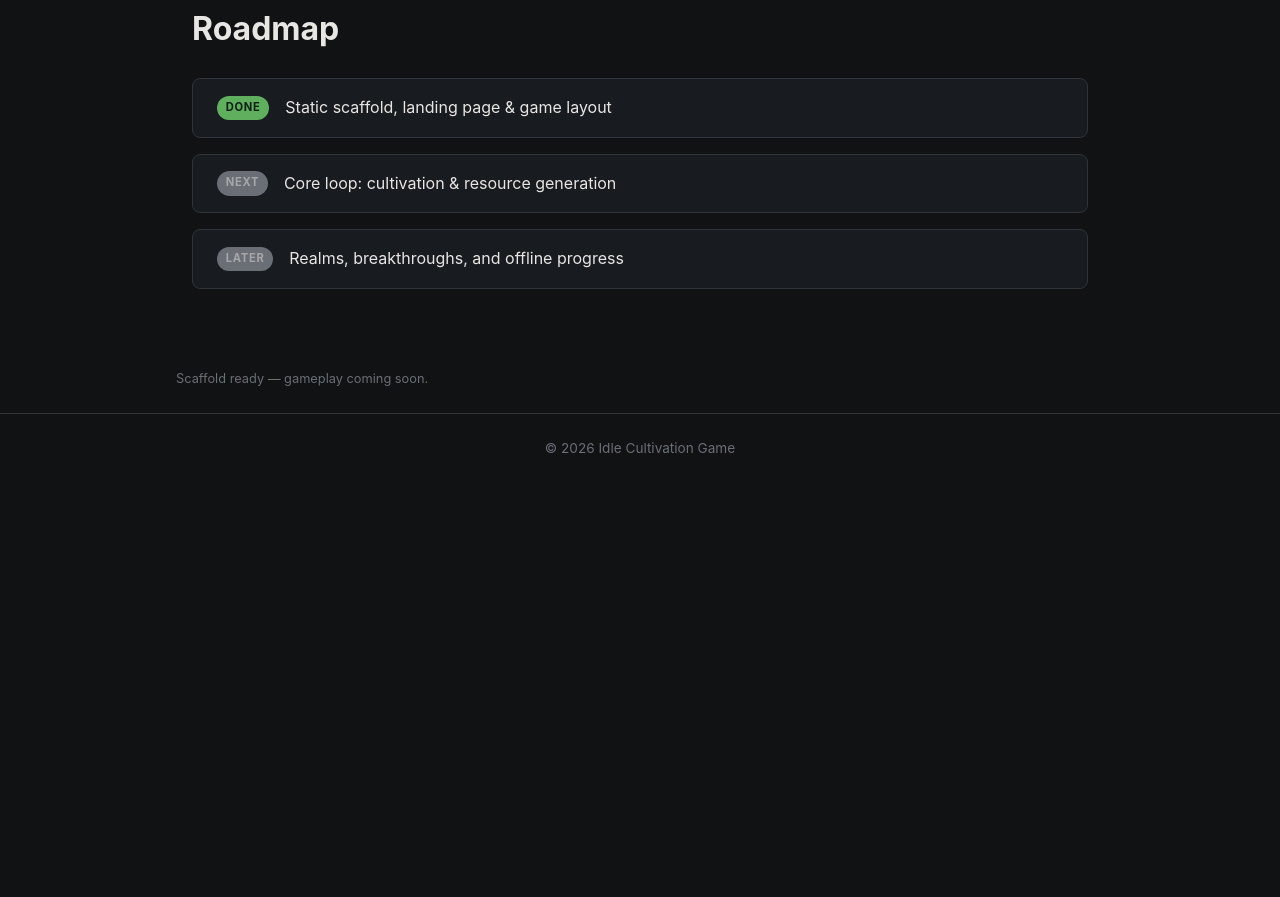
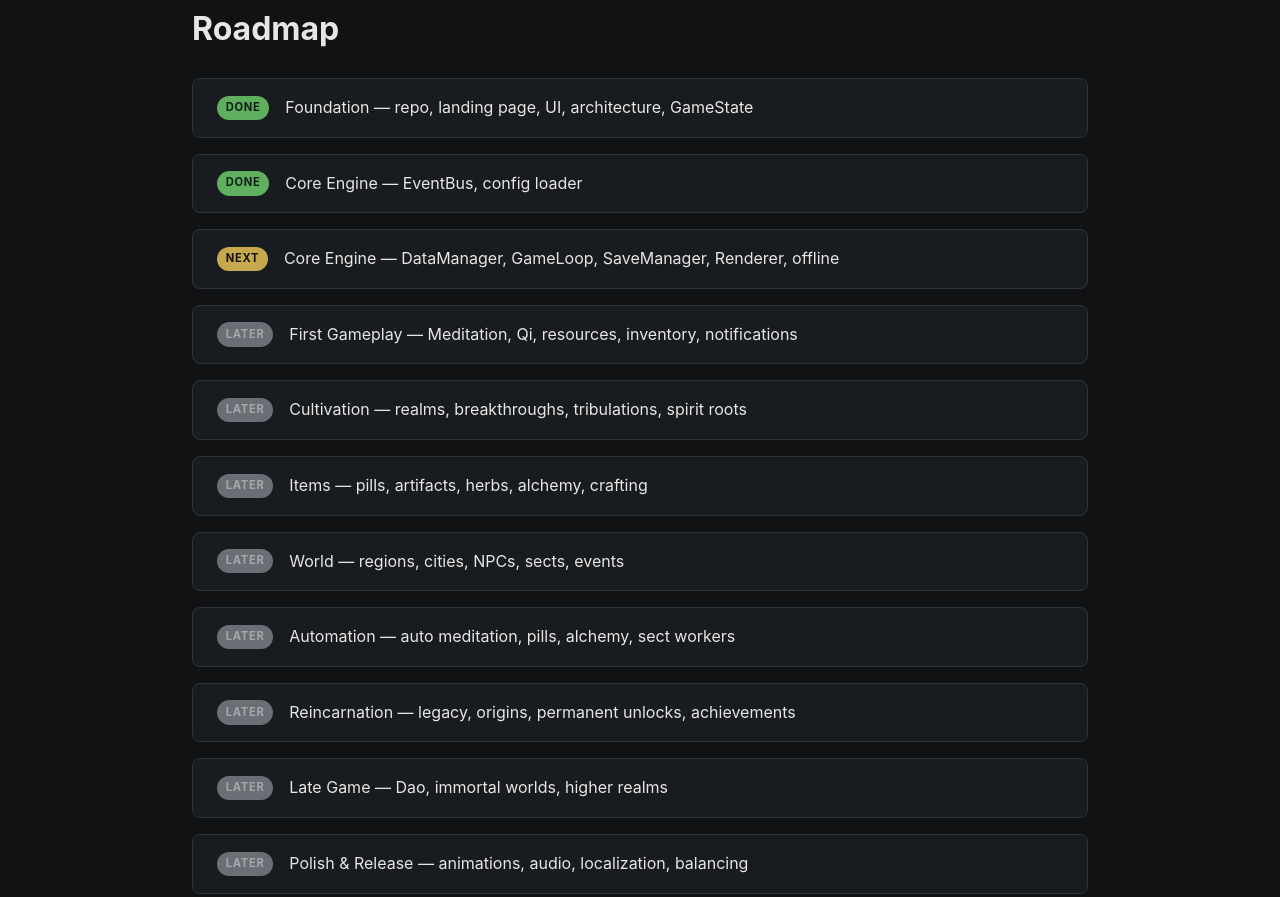
Before and after one commit to HuseyinKutlukkaya/IdleCultivationGame, a plain HTML site: page index.html in a window 1280 px wide. Shown: the part 2237-3134 px from the top of the page. Before the commit the page ends 2721 px from the top, so only its background shows below. Drawn offline with Linux system fonts and the light colour scheme.

Commit message:
feat: mirror real roadmap phases in landing page

```diff
--- a/css/styles.css
+++ b/css/styles.css
@@ -660,6 +660,11 @@ a:hover {
   background: var(--color-success);
 }
 
+.roadmap__status--next {
+  color: #14100a;
+  background: var(--color-accent);
+}
+
 .roadmap__status--todo {
   color: var(--color-text-muted);
   background: var(--color-todo);
--- a/index.html
+++ b/index.html
@@ -284,9 +284,17 @@
           <h2 class="section__title">Roadmap</h2>
         </header>
         <ul class="roadmap" data-reveal>
-          <li class="roadmap__item"><span class="roadmap__status roadmap__status--done">Done</span> Static scaffold, landing page &amp; game layout</li>
-          <li class="roadmap__item"><span class="roadmap__status roadmap__status--todo">Next</span> Core loop: cultivation &amp; resource generation</li>
-          <li class="roadmap__item"><span class="roadmap__status roadmap__status--todo">Later</span> Realms, breakthroughs, and offline progress</li>
+          <li class="roadmap__item"><span class="roadmap__status roadmap__status--done">Done</span> Foundation — repo, landing page, UI, architecture, GameState</li>
+          <li class="roadmap__item"><span class="roadmap__status roadmap__status--done">Done</span> Core Engine — EventBus, config loader</li>
+          <li class="roadmap__item"><span class="roadmap__status roadmap__status--next">Next</span> Core Engine — DataManager, GameLoop, SaveManager, Renderer, offline</li>
+          <li class="roadmap__item"><span class="roadmap__status roadmap__status--todo">Later</span> First Gameplay — Meditation, Qi, resources, inventory, notifications</li>
+          <li class="roadmap__item"><span class="roadmap__status roadmap__status--todo">Later</span> Cultivation — realms, breakthroughs, tribulations, spirit roots</li>
+          <li class="roadmap__item"><span class="roadmap__status roadmap__status--todo">Later</span> Items — pills, artifacts, herbs, alchemy, crafting</li>
+          <li class="roadmap__item"><span class="roadmap__status roadmap__status--todo">Later</span> World — regions, cities, NPCs, sects, events</li>
+          <li class="roadmap__item"><span class="roadmap__status roadmap__status--todo">Later</span> Automation — auto meditation, pills, alchemy, sect workers</li>
+          <li class="roadmap__item"><span class="roadmap__status roadmap__status--todo">Later</span> Reincarnation — legacy, origins, permanent unlocks, achievements</li>
+          <li class="roadmap__item"><span class="roadmap__status roadmap__status--todo">Later</span> Late Game — Dao, immortal worlds, higher realms</li>
+          <li class="roadmap__item"><span class="roadmap__status roadmap__status--todo">Later</span> Polish &amp; Release — animations, audio, localization, balancing</li>
         </ul>
       </section>
     </main>
```
Also changed, not shown: PLANS.md (+9 -0 lines).
